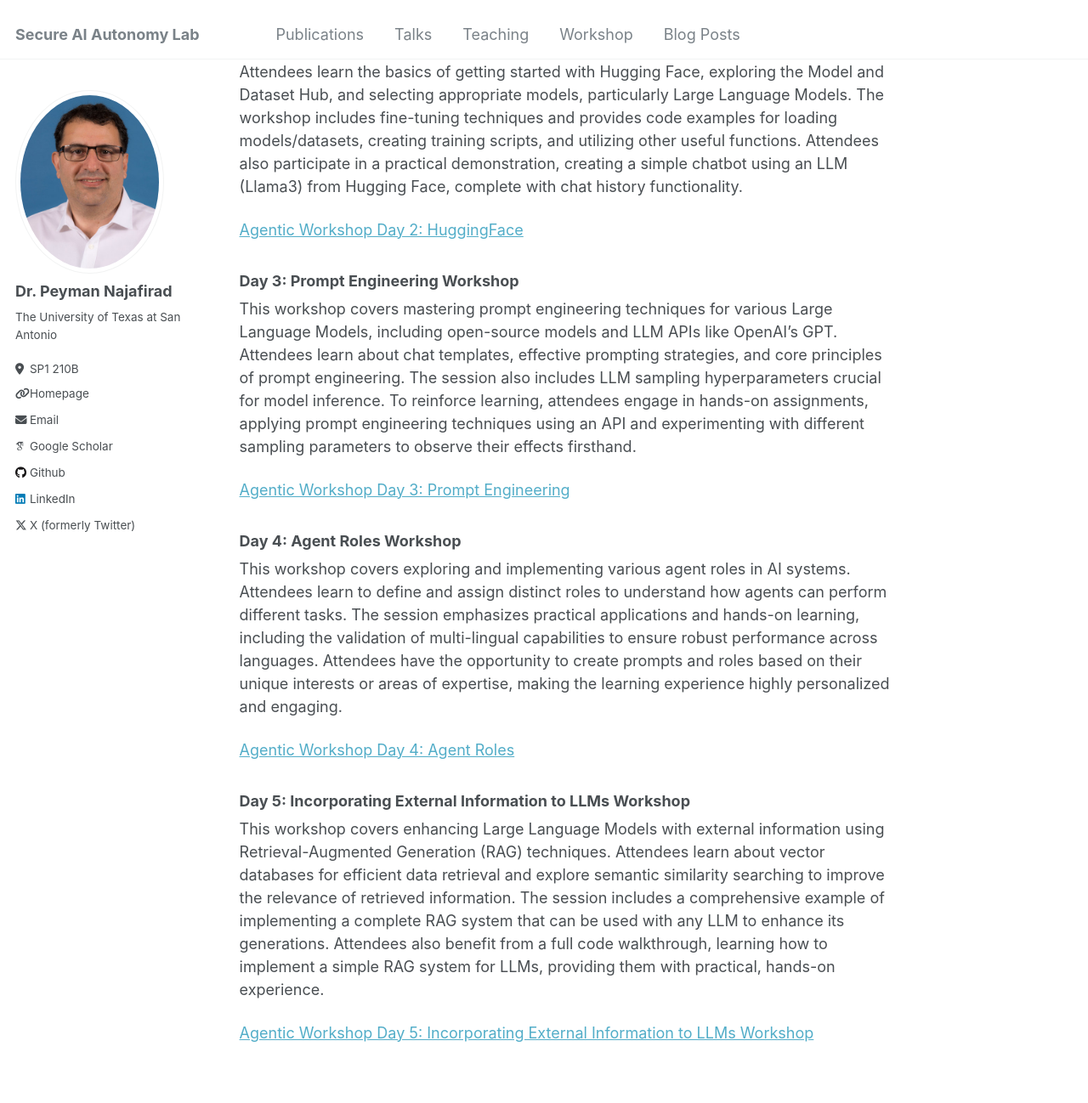
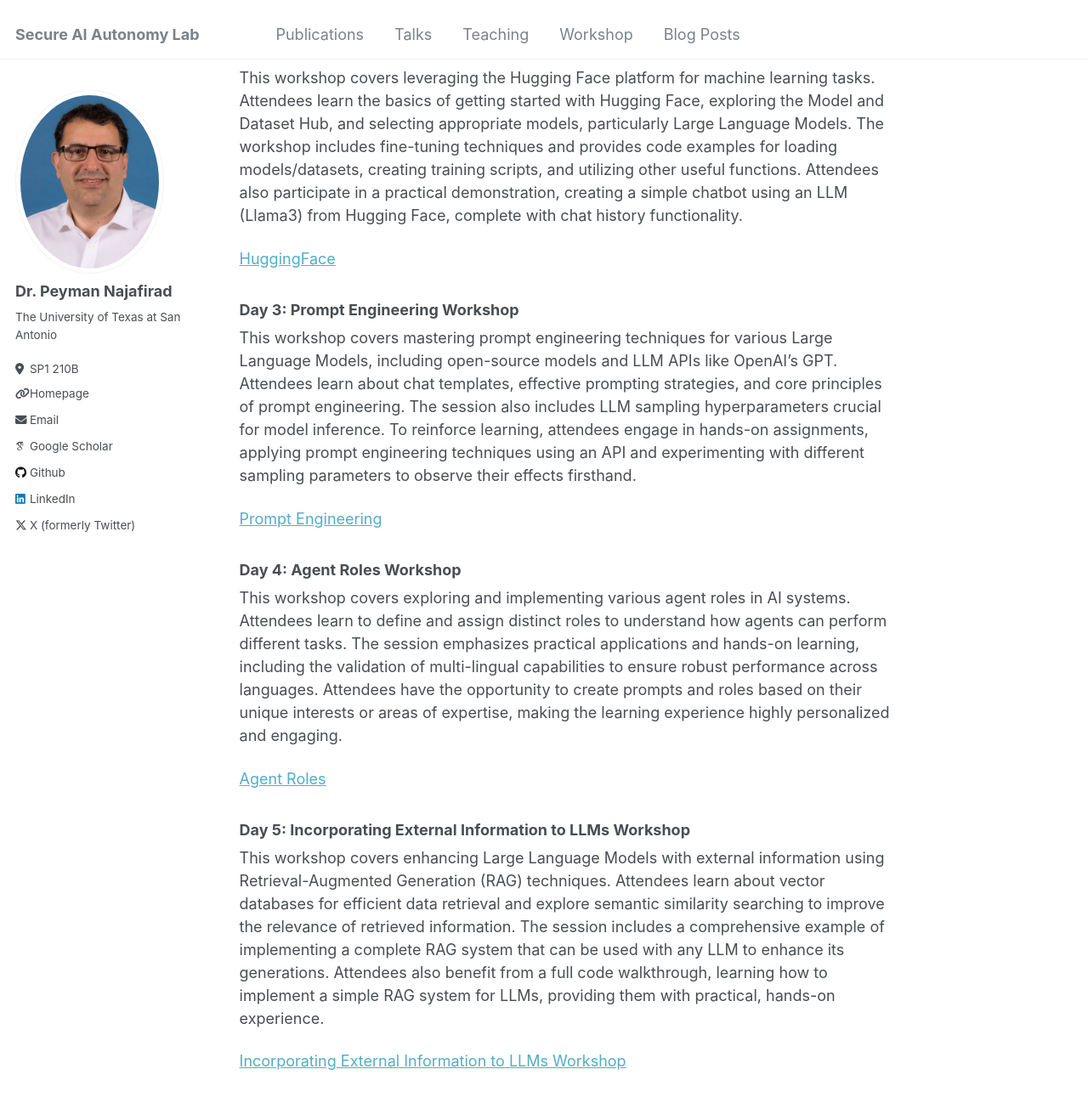
Before and after one commit to SecureAIAutonomyLab/SecureAIAutonomyLab.github.io, a Jekyll site: the page built from _pages/workshop.md, in a window 1280 px wide and 1400 px high, scrolled down 544 px. Shown: the top 1298 px of the window at 85% size. Built offline with Jekyll 4.4.1, drawn with Linux system fonts in a browser that asks for light colours; some web fonts are replaced; some of the changed text lies outside the part shown.

Commit message:
Update workshop.md

```diff
--- a/_pages/workshop.md
+++ b/_pages/workshop.md
@@ -1,35 +1,36 @@
 ---
 # layout: archive
-title: "Workshop Lead: Mazal Bethany"
+title: "Large Language Model Agent Workshop"
 permalink: /workshop/
 author_profile: true
 # <div class="wordwrap">You can also find my articles on <a href="{{site.author.googlescholar}}">my Google Scholar profile</a>.</div>
 ---
+# Workshop Lead: Mazal Bethany
 ## Presenters: Emet Bethany, Mohammad Bahrami Karkevandi
 ### Day 1: High Performance Computing
 This workshop covers the fundamentals of running jobs on UTSA’s ARC HPC systems that offer GPU computing capabilities to students. Attendees were introduced to networking, storage, job submission, and best practices for using common software with LLMs. With assistance from ARC's administrative staff, students were given access to GPUs on ARC. During the workshop, attendees connected to ARC and ran commands to ensure everyone could access and use ARC. Utilizing GPU access, attendees participated in a hands-on assignment to fine-tune a small LLM, Microsoft Phi-2, on an instruction-based dataset.
 
-[Agentic Workshop Day 1: High Performance Computing](https://utsacloud-my.sharepoint.com/personal/peyman_najafirad_utsa_edu/_layouts/15/onedrive.aspx?ga=1&id=%2Fpersonal%2Fpeyman%5Fnajafirad%5Futsa%5Fedu%2FDocuments%2F%5FSecure%20AI%20%26%20Autonomy%20Lab%2FAgenticWorkshop%2Fday%2D4%5FHPC)
+[High Performance Computing](https://utsacloud-my.sharepoint.com/:f:/g/personal/peyman_najafirad_utsa_edu/Er0Dv4O8WjpIi18ffMxL8-sBkrSdLFUl0qI9qJVldslnVQ?e=nzW32h)
 
 ### Day 2: HuggingFace Workshop
 This workshop covers leveraging the Hugging Face platform for machine learning tasks. Attendees learn the basics of getting started with Hugging Face, exploring the Model and Dataset Hub, and selecting appropriate models, particularly Large Language Models. The workshop includes fine-tuning techniques and provides code examples for loading models/datasets, creating training scripts, and utilizing other useful functions. Attendees also participate in a practical demonstration, creating a simple chatbot using an LLM (Llama3) from Hugging Face, complete with chat history functionality.
 
-[Agentic Workshop Day 2: HuggingFace](https://utsacloud-my.sharepoint.com/personal/peyman_najafirad_utsa_edu/_layouts/15/onedrive.aspx?ga=1&id=%2Fpersonal%2Fpeyman%5Fnajafirad%5Futsa%5Fedu%2FDocuments%2F%5FSecure%20AI%20%26%20Autonomy%20Lab%2FAgenticWorkshop%2Fday%2D1%5FHugging%20Face)
+[HuggingFace](https://utsacloud-my.sharepoint.com/:f:/g/personal/peyman_najafirad_utsa_edu/El8wj-TfogpLi2TFruxZGt4B4OMtPt7CP56qaRVb94mRrw?e=ySQrqp)
 
 ### Day 3: Prompt Engineering Workshop
 This workshop covers mastering prompt engineering techniques for various Large Language Models, including open-source models and LLM APIs like OpenAI's GPT. Attendees learn about chat templates, effective prompting strategies, and core principles of prompt engineering. The session also includes LLM sampling hyperparameters crucial for model inference. To reinforce learning, attendees engage in hands-on assignments, applying prompt engineering techniques using an API and experimenting with different sampling parameters to observe their effects firsthand.
 
-[Agentic Workshop Day 3: Prompt Engineering](https://utsacloud-my.sharepoint.com/personal/peyman_najafirad_utsa_edu/_layouts/15/onedrive.aspx?ga=1&id=%2Fpersonal%2Fpeyman%5Fnajafirad%5Futsa%5Fedu%2FDocuments%2F%5FSecure%20AI%20%26%20Autonomy%20Lab%2FAgenticWorkshop%2Fday%2D2%5FPrompt%20Engineering)
+[Prompt Engineering](https://utsacloud-my.sharepoint.com/:f:/g/personal/peyman_najafirad_utsa_edu/EnSrQII7KuZIu1zNzFS9YmkBNGG0H2i_oOS9Uh0Z6SupZg?e=ZDaItW)
 
 ### Day 4: Agent Roles Workshop
 This workshop covers exploring and implementing various agent roles in AI systems. Attendees learn to define and assign distinct roles to understand how agents can perform different tasks. The session emphasizes practical applications and hands-on learning, including the validation of multi-lingual capabilities to ensure robust performance across languages. Attendees have the opportunity to create prompts and roles based on their unique interests or areas of expertise, making the learning experience highly personalized and engaging.
 
-[Agentic Workshop Day 4: Agent Roles](https://utsacloud-my.sharepoint.com/personal/peyman_najafirad_utsa_edu/_layouts/15/onedrive.aspx?ga=1&id=%2Fpersonal%2Fpeyman%5Fnajafirad%5Futsa%5Fedu%2FDocuments%2F%5FSecure%20AI%20%26%20Autonomy%20Lab%2FAgenticWorkshop%2Fday%2D3%5FAgent%20Roles)
+[Agent Roles](https://utsacloud-my.sharepoint.com/:f:/g/personal/peyman_najafirad_utsa_edu/Em94qw15yZdLuNfDcn2dSvQBYuQsUdBNEED73dVElQWEew?e=hcSkeG)
 
 ### Day 5: Incorporating External Information to LLMs Workshop
 This workshop covers enhancing Large Language Models with external information using Retrieval-Augmented Generation (RAG) techniques. Attendees learn about vector databases for efficient data retrieval and explore semantic similarity searching to improve the relevance of retrieved information. The session includes a comprehensive example of implementing a complete RAG system that can be used with any LLM to enhance its generations. Attendees also benefit from a full code walkthrough, learning how to implement a simple RAG system for LLMs, providing them with practical, hands-on experience.
 
-[Agentic Workshop Day 5: Incorporating External Information to LLMs Workshop](https://utsacloud-my.sharepoint.com/personal/peyman_najafirad_utsa_edu/_layouts/15/onedrive.aspx?ga=1&id=%2Fpersonal%2Fpeyman%5Fnajafirad%5Futsa%5Fedu%2FDocuments%2F%5FSecure%20AI%20%26%20Autonomy%20Lab%2FAgenticWorkshop%2Fday%2D5%5FRAG)
+[Incorporating External Information to LLMs Workshop](https://utsacloud-my.sharepoint.com/:f:/g/personal/peyman_najafirad_utsa_edu/EojZF6H2f0xGk5kb7n96kAEBdoFWaMEQ-33ZMliXCXpRHw?e=BvReYv)
 
 {% if site.author.googlescholar %}
 
```
